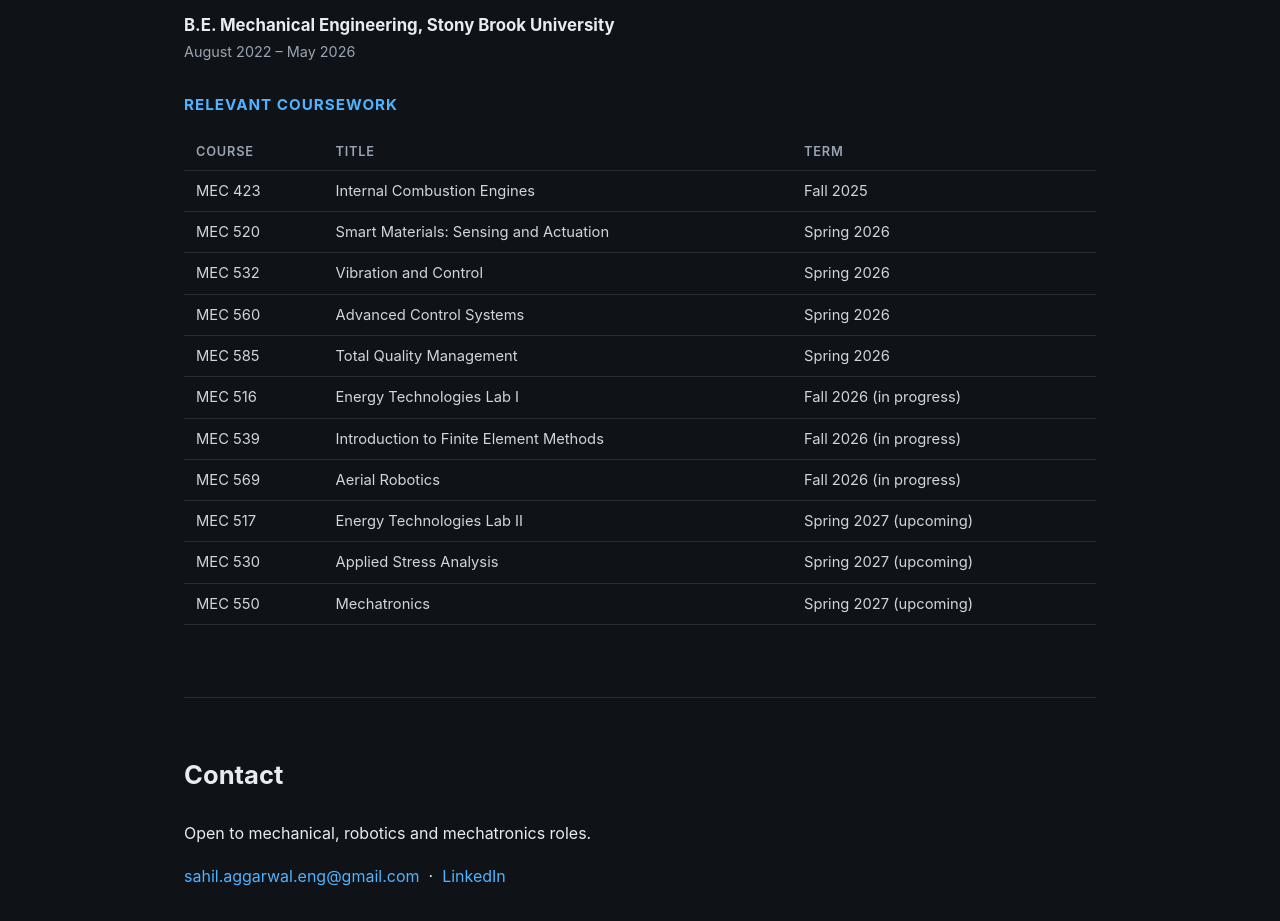
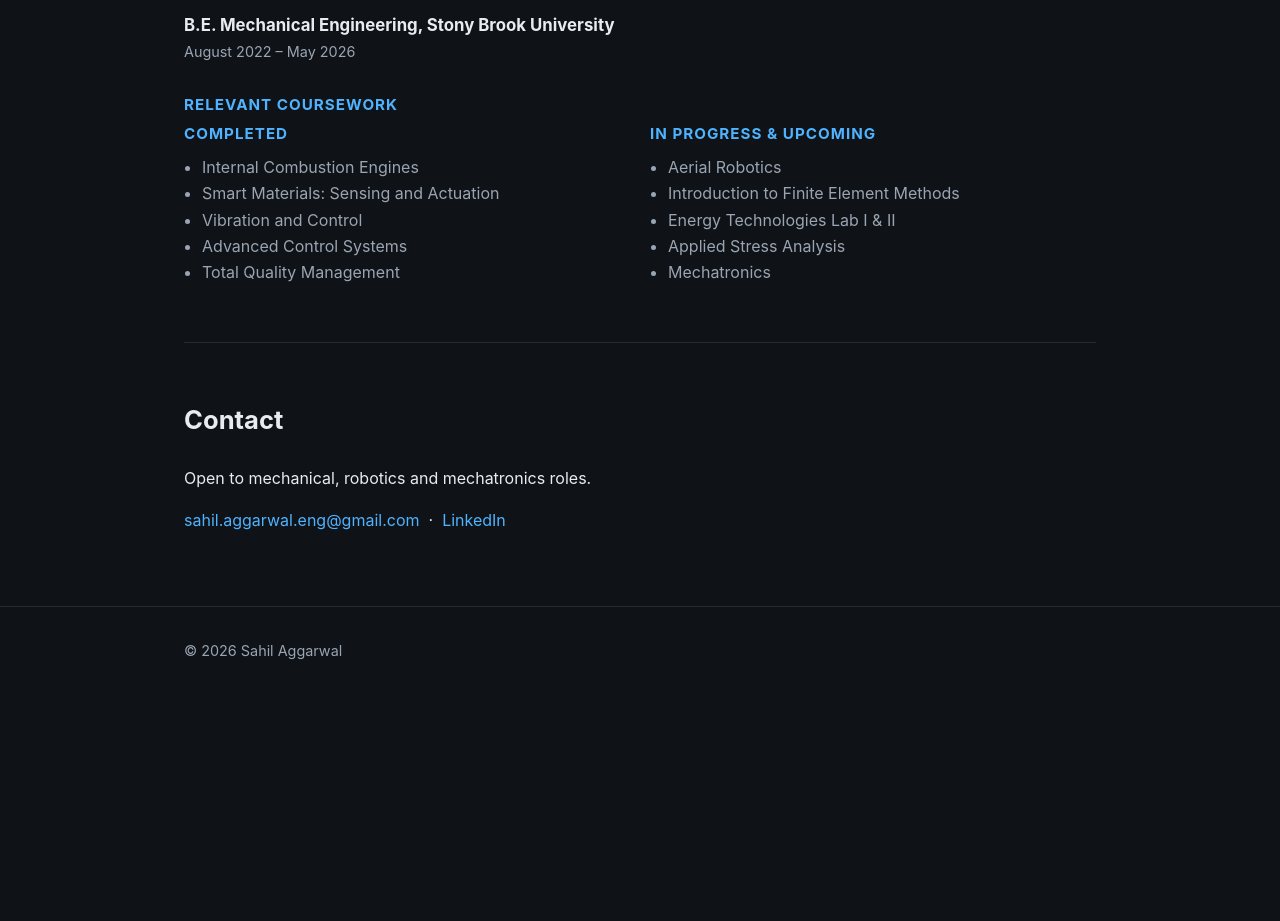
Before and after one commit to sahilaggarwaleng-dev/portfolio, a plain HTML site: page index.html in a window 1280 px wide. Shown: the part 3120-4041 px from the top of the page. After the commit the page ends 3815 px from the top, so only its background shows below. Drawn offline with Linux system fonts and the light colour scheme.

Commit message:
Show coursework as titles only
Co-Authored-By: Claude Opus 5.5 <noreply@anthropic.com>
Claude-Session: https://claude.ai/code/session_01QMu2Z4EqaTLqAz725Qqsfs

```diff
--- a/index.html
+++ b/index.html
@@ -142,23 +142,15 @@
         <div class="meta">August 2022 &ndash; May 2026</div>
       </div>
       <h3 class="sub">Relevant coursework</h3>
-      <div class="table-wrap">
-        <table>
-          <thead><tr><th>Course</th><th>Title</th><th>Term</th></tr></thead>
-          <tbody>
-            <tr><td>MEC 423</td><td>Internal Combustion Engines</td><td>Fall 2025</td></tr>
-            <tr><td>MEC 520</td><td>Smart Materials: Sensing and Actuation</td><td>Spring 2026</td></tr>
-            <tr><td>MEC 532</td><td>Vibration and Control</td><td>Spring 2026</td></tr>
-            <tr><td>MEC 560</td><td>Advanced Control Systems</td><td>Spring 2026</td></tr>
-            <tr><td>MEC 585</td><td>Total Quality Management</td><td>Spring 2026</td></tr>
-            <tr><td>MEC 516</td><td>Energy Technologies Lab I</td><td>Fall 2026 (in progress)</td></tr>
-            <tr><td>MEC 539</td><td>Introduction to Finite Element Methods</td><td>Fall 2026 (in progress)</td></tr>
-            <tr><td>MEC 569</td><td>Aerial Robotics</td><td>Fall 2026 (in progress)</td></tr>
-            <tr><td>MEC 517</td><td>Energy Technologies Lab II</td><td>Spring 2027 (upcoming)</td></tr>
-            <tr><td>MEC 530</td><td>Applied Stress Analysis</td><td>Spring 2027 (upcoming)</td></tr>
-            <tr><td>MEC 550</td><td>Mechatronics</td><td>Spring 2027 (upcoming)</td></tr>
-          </tbody>
-        </table>
+      <div class="skills">
+        <div>
+          <h3>Completed</h3>
+          <ul><li>Internal Combustion Engines</li><li>Smart Materials: Sensing and Actuation</li><li>Vibration and Control</li><li>Advanced Control Systems</li><li>Total Quality Management</li></ul>
+        </div>
+        <div>
+          <h3>In progress &amp; upcoming</h3>
+          <ul><li>Aerial Robotics</li><li>Introduction to Finite Element Methods</li><li>Energy Technologies Lab I &amp; II</li><li>Applied Stress Analysis</li><li>Mechatronics</li></ul>
+        </div>
       </div>
     </section>
 
```
